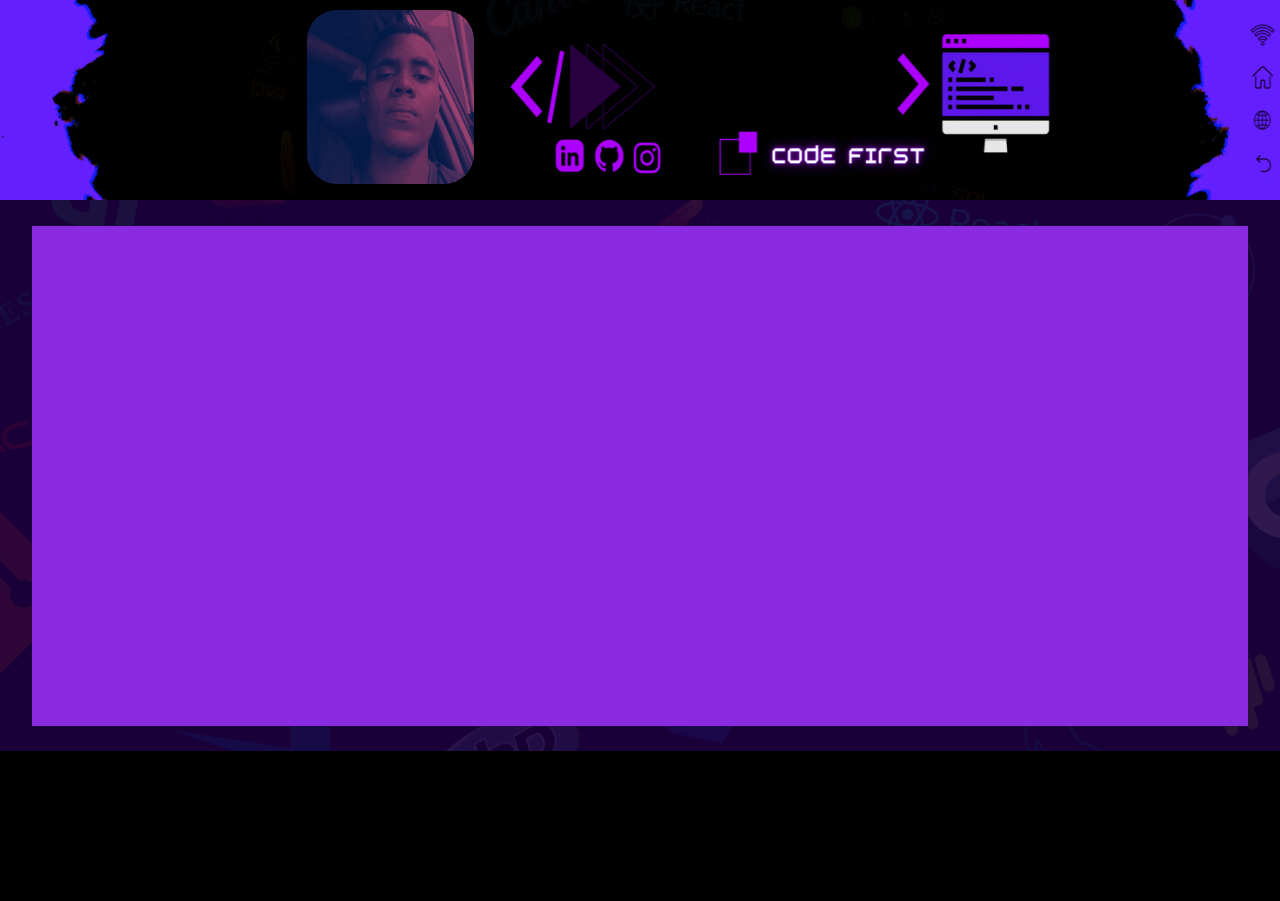
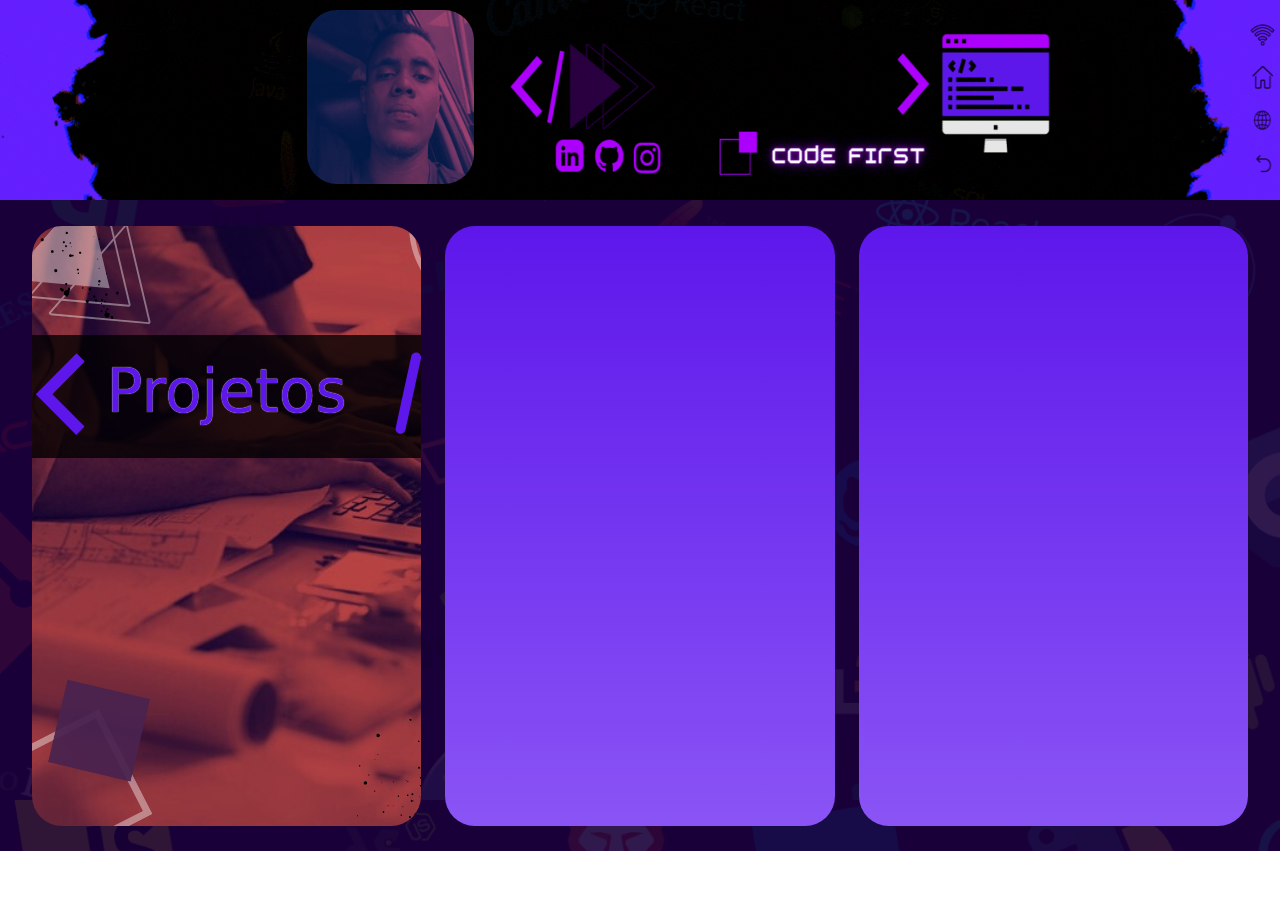
Before and after one commit to HynaellAlves/HynaellAlves.github.io, a plain HTML site: page index.html in a window 1280 px wide. After the commit the page ends 851 px from the top, so only its background shows below. Drawn offline with Linux system fonts and the light colour scheme; a web font is replaced by a local one.

Commit message:
Adicionando arquivos de media e ajustando estrutura da página

```diff
--- a/css/main.css
+++ b/css/main.css
@@ -1,3 +1,5 @@
+@import url('https://fonts.googleapis.com/css2?family=Rubik+Iso&display=swap');
+
 * {
    padding: 0;
    margin: 0;
@@ -48,11 +50,40 @@ body {
 }
 
 .page {
+   display: flex;
+   justify-content: space-between;
    overflow: hidden;
    margin: 2% auto;
    width: 95%;
-   height: 500px;
-   background-color: blueviolet;
+   height: 600px;
+}
+
+.titulos {
+   position: absolute;
+   font-family: 'Rubik Iso', cursive;
+   text-shadow: 0 0 1px white;
+   font-size: 60px;
+   color: #5E17EB;
+   top: 130px;
+
+}
+
+.content {
+   position: relative;
+   display: flex;
+   justify-content: center;
+   align-items: center;
+   border-radius: 30px;
+   width: 32%;
+   height: 100%;
+   background-image: linear-gradient(to bottom, #5E17EB, #8a54f5);
+
+}
+
+.content1 {
+   background: url('/media/content1-Hynaell_Website.png') no-repeat;
+   background-size: cover;
+
 }
 
 footer {
--- a/index.html
+++ b/index.html
@@ -20,13 +20,16 @@
    </div>
 
    <div class="page">
+      <div class="content content1">
+         <label class="titulos">Projetos</label>
+      </div>
+      <div class="content content2">
 
+      </div>
+      <div class="content content3">
+
+      </div>
    </div>
-
-   <footer>
-      <div class="rodape"></div>
-   </footer>
-
 </body>
 
 </html>
```
Also changed, not shown: media/content1-Hynaell_Website.png (added).
